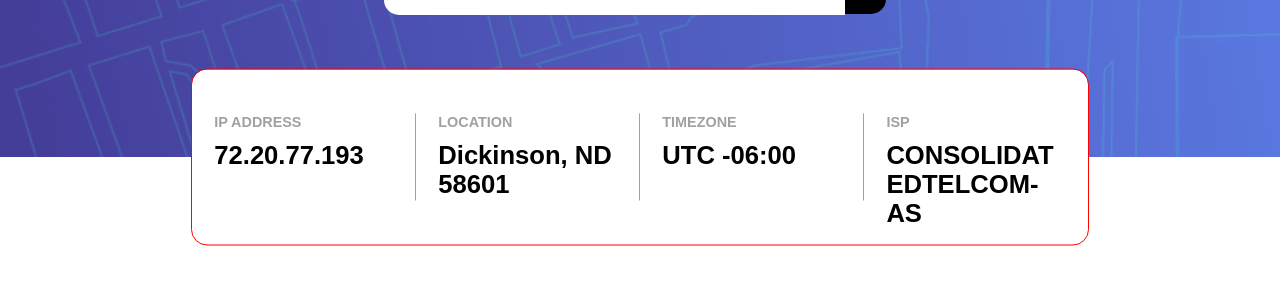
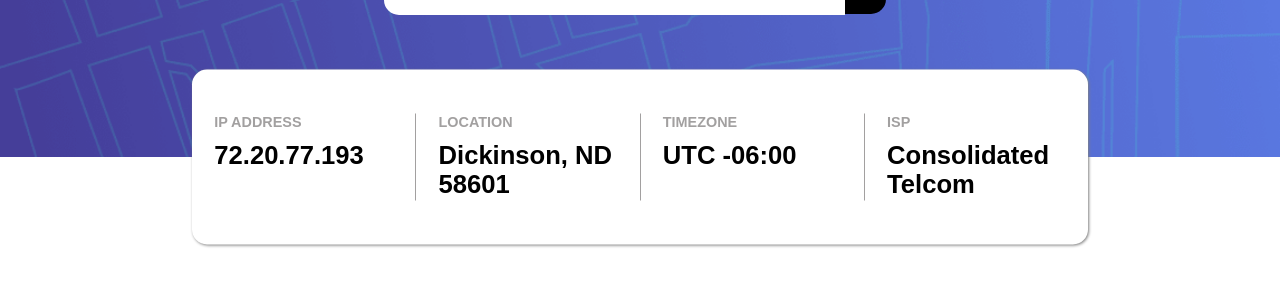
Before and after one commit to JesseKovash/IPAddressTracker, a React app: page / in a window 1280 px wide. Shown: the part 122-417 px from the top of the page. Built offline with nearby package versions, Linux system fonts and the light colour scheme; no server answers; grey boxes are pictures that could not be loaded; the HTML template or start-up script is replaced by a standard one.

Commit message:
correctly rendering off axios request data received from the API

```diff
--- a/package.json
+++ b/package.json
@@ -31,6 +31,7 @@
   "dependencies": {
     "@material-ui/core": "^4.12.4",
     "@material-ui/icons": "^4.11.3",
+    "axios": "^0.26.1",
     "fontsource-roboto": "^4.0.0",
     "react": "^17.0.2",
     "react-dom": "^17.0.2",
--- a/src/App.js
+++ b/src/App.js
@@ -7,7 +7,8 @@ import Map from "./components/map.jsx";
 import IPDetails from "./components/IPDetails.jsx";
 import { MapContainer, TileLayer, Marker, Popup } from 'react-leaflet';
 import { Icon } from "leaflet";
-import { APIkey } from "../config.js"
+import { APIkey } from "../config.js";
+import axios from 'axios';
 
 class App extends React.Component {
   constructor(props) {
@@ -36,25 +37,48 @@ class App extends React.Component {
           "type": ""
         },
         "isp": "Consolidated Telcom"
-    }
+      },
+      searchTerm: ''
     }
     this.getNewLocation = this.getNewLocation.bind(this);
+    this.onIPChange = this.onIPChange.bind(this);
   }
 
-  getNewLocation = function (ipAddress) {
-    axios.get()
+  getNewLocation = function () {
+    console.log('in request: ', this.state.searchTerm)
+    axios.get(APIkey, { params: {"ipAddress": this.state.searchTerm}})
+      .then((res) => {
+        console.log('insuccess: ', res.data)
+        this.setState({
+          location: res.data,
+          searchTerm: ''
+        });
+      })
+      .catch((err)=> {
+        console.log(err)
+      });
+  }
+
+  onIPChange = function (e) {
+    let input = e.target.value;
+    this.setState({
+      searchTerm: input
+    });
   }
 
   render() {
-    const {location} = this.state;
     return (
       <div>
         <div className="components_container">
-          <TopSection />
-          <IPDetails location={location}/>
+          <TopSection
+            getNewLocation={this.getNewLocation}
+            searchTerm={this.state.searchTerm}
+            onIPChange={this.onIPChange}
+          />
+          <IPDetails location={this.state.location} />
         </div >
         <div className="leaflet-container">
-          <Map location={location}/>
+          <Map location={this.state.location} />
         </div>
       </div>
     );
--- a/src/components/ipDetails.jsx
+++ b/src/components/ipDetails.jsx
@@ -59,6 +59,7 @@ const stateAbbrev = function(state) {
 }
 
 function IPDetails(props) {
+  // console.log(props.location)
   return (
     <div className="IPDetails_container">
       <div className="IPDetail_section">
@@ -81,7 +82,7 @@ function IPDetails(props) {
       </div>
       <div className="IPDetail_section">
         <h3>ISP</h3>
-        <h4>{props.location.as.name}</h4>
+        <h4>{props.location.isp}</h4>
       </div>
     </div>
   )
--- a/src/components/map.jsx
+++ b/src/components/map.jsx
@@ -3,7 +3,6 @@ import { MapContainer, TileLayer, Marker, Popup } from 'react-leaflet';
 import { Icon } from "leaflet";
 
 function Map(props) {
-  console.log(props.location)
   // var map = L.map('map').setView([51.505, -0.09], 13);
   return (
       <MapContainer center={[props.location.location.lat, props.location.location.lng]} zoom={12} scrollWheelZoom={false}>
--- a/src/components/topSection.jsx
+++ b/src/components/topSection.jsx
@@ -7,8 +7,8 @@ function TopSection(props) {
     <div className="topSection" style={{ backgroundImage: 'url("../../../images/pattern-bg.png")' }}>
       <h2>IP Address Tracker</h2>
       <div className="input_container">
-        <input type="text" placeholder="Search for any IP address or domain" className="IP_input"></input>
-        <button className="IP_input_button"><img src="../../../images/icon-arrow.svg"></img></button>
+        <input type="text" placeholder="Search for any IP address or domain" className="IP_input" value={props.searchTerm} onChange={(e)=>props.onIPChange(e)}></input>
+        <button className="IP_input_button" onClick={(e)=>props.getNewLocation(props.searchTerm)}><img src="../../../images/icon-arrow.svg"></img></button>
       </div>
 
     </div>
--- a/src/styles.css
+++ b/src/styles.css
@@ -61,7 +61,6 @@ h2 {
   background-color: white;
   width: 70%;
   height: 175px;
-  outline: solid red 1px;
   border-radius: 15px;
   position: absolute;
   top: 100%;
@@ -71,6 +70,7 @@ h2 {
   align-items: center;
   z-index: 500;
   overflow-wrap: break-word;
+  box-shadow: 1px 1px 3px  gray;
 }
 
 .IPDetail_section {
```
Lines whose indentation alone changed are shown as unchanged.
